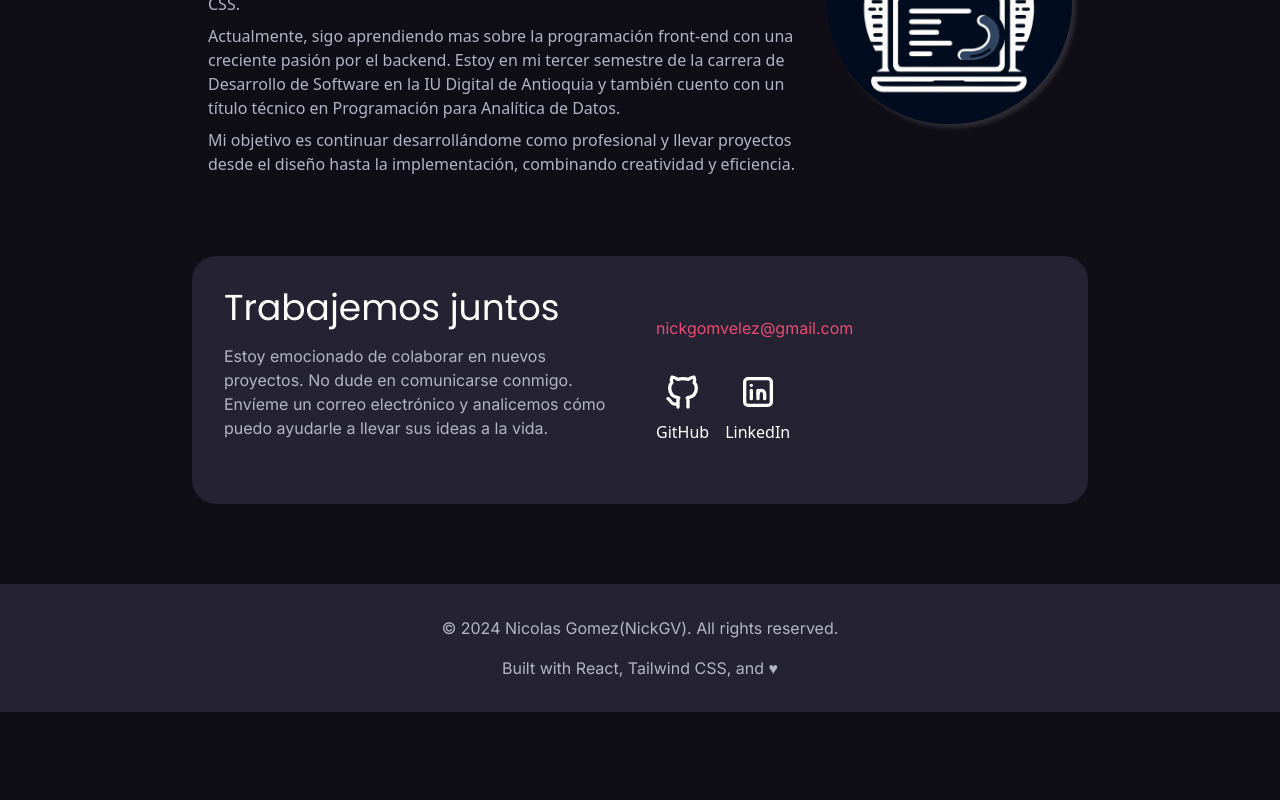
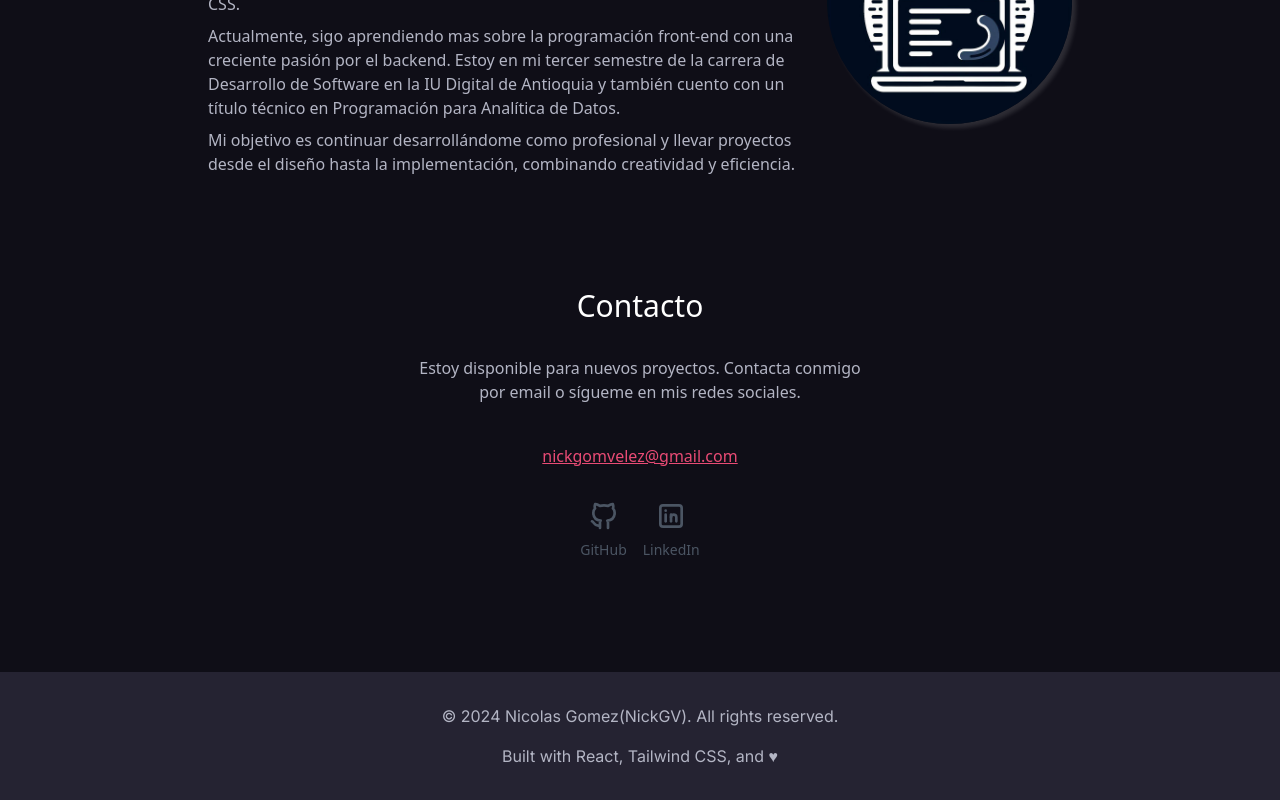
Before and after one commit to NickGV/Portafolio, a React (Vite) app: page / in a window 1280 px wide. Shown: the part 2788-3588 px from the top of the page. Before the commit the page ends 3500 px from the top, so only its background shows below. Built offline with nearby package versions, Linux system fonts and the light colour scheme.

Commit message:
style: make ContactSection more simple

```diff
--- a/src/components/ContactSection.jsx
+++ b/src/components/ContactSection.jsx
@@ -11,30 +11,21 @@ export const ContactSection = () => {
   };
 
   return (
-    <section id="Contact" className="py-20 bg-background flex flex-col items-center">
-      <div className="bg-card-background w-full max-w-lg lg:max-w-4xl mx-4 rounded-3xl p-8 flex flex-col lg:flex-row items-center gap-8">
-        <div className="lg:w-1/2">
-          <h2 className="text-title font-title text-3xl lg:text-4xl mb-4">
-            Trabajemos juntos
-          </h2>
-          <p className="text-paragraph font-paragraph mb-8">
-            Estoy emocionado de colaborar en nuevos proyectos. No dude en
-            comunicarse conmigo. Envíeme un correo electrónico y analicemos cómo
-            puedo ayudarle a llevar sus ideas a la vida.
+    <section id="Contact" className="py-20 flex flex-col items-center">
+      <div className="w-full max-w-lg mx-4 p-8 flex flex-col items-center gap-4 text-paragraph">
+        <h2 className="text-3xl mb-4 text-title ">Contacto</h2>
+        <p className="text-center mb-6">
+          Estoy disponible para nuevos proyectos. Contacta conmigo por email o
+          sígueme en mis redes sociales.
         </p>
-        </div>
-        <div className="lg:w-1/2 flex flex-col items-center lg:items-start">
-          <div className="group flex flex-col items-center mb-8">
-            <p
-              className="text-link-text font-paragraph cursor-pointer relative"
-              onClick={handleEmailCopy}
-            >
+        <div className="mb-4">
+          <p className="cursor-pointer " onClick={handleEmailCopy}>
             {emailCopied ? (
-                <span className="absolute -top-6 left-0 text-black font-bold text-sm bg-slate-400 rounded-full p-1 opacity-100 transition-opacity">
-                  Copiado!
+              <span className="text-green-500">¡Copiado!</span>
+            ) : (
+              <span className="text-link-text underline">
+                nickgomvelez@gmail.com
               </span>
-              ) : (
-                "nickgomvelez@gmail.com"
             )}
           </p>
         </div>
@@ -43,21 +34,20 @@ export const ContactSection = () => {
             href="https://github.com/NickGV"
             target="_blank"
             rel="noreferrer"
-              className="flex flex-col items-center text-title hover:text-link-text transition-colors"
+            className="flex flex-col items-center text-gray-600 hover:text-black transition-colors"
           >
-              <GitHubIcon className="w-10 h-10 mb-2" />
-              <span>GitHub</span>
+            <GitHubIcon className="w-8 h-8 mb-2" />
+            <span className="text-sm">GitHub</span>
           </a>
           <a
             href="https://www.linkedin.com/in/nicol%C3%A1s-g%C3%B3mez-902361274/"
             target="_blank"
             rel="noreferrer"
-              className="flex flex-col items-center text-title hover:text-link-text transition-colors"
+            className="flex flex-col items-center text-gray-600 hover:text-black transition-colors"
           >
-              <LinkedInIcon className="w-10 h-10 mb-2" />
-              <span>LinkedIn</span>
+            <LinkedInIcon className="w-8 h-8 mb-2" />
+            <span className="text-sm">LinkedIn</span>
           </a>
-          </div>
         </div>
       </div>
     </section>
```
Lines whose indentation alone changed are shown as unchanged.
